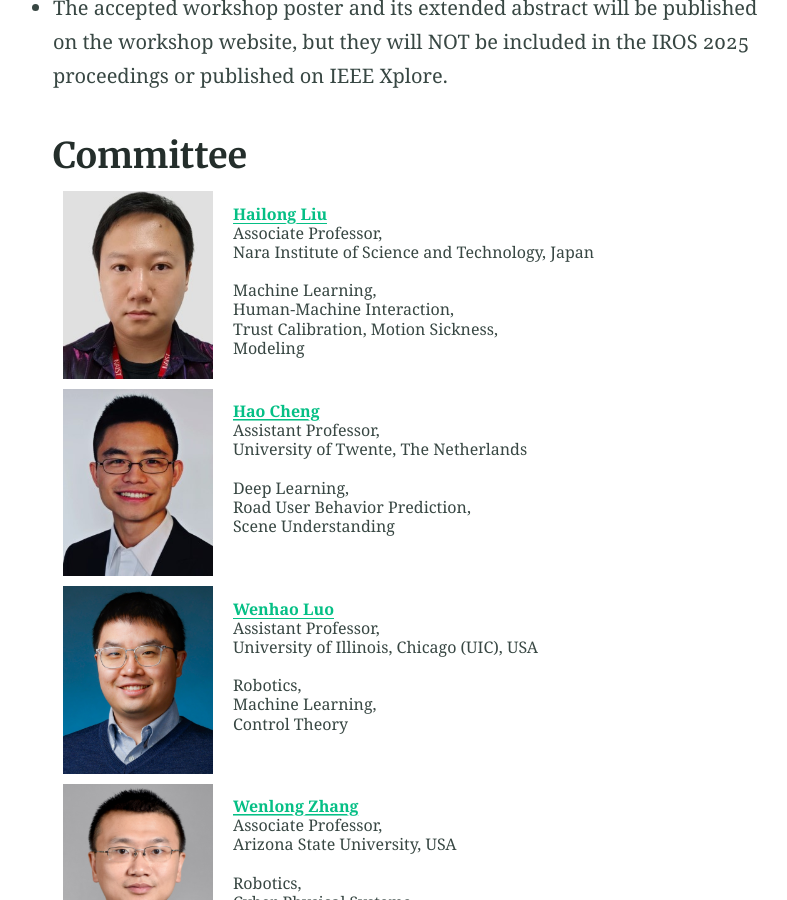
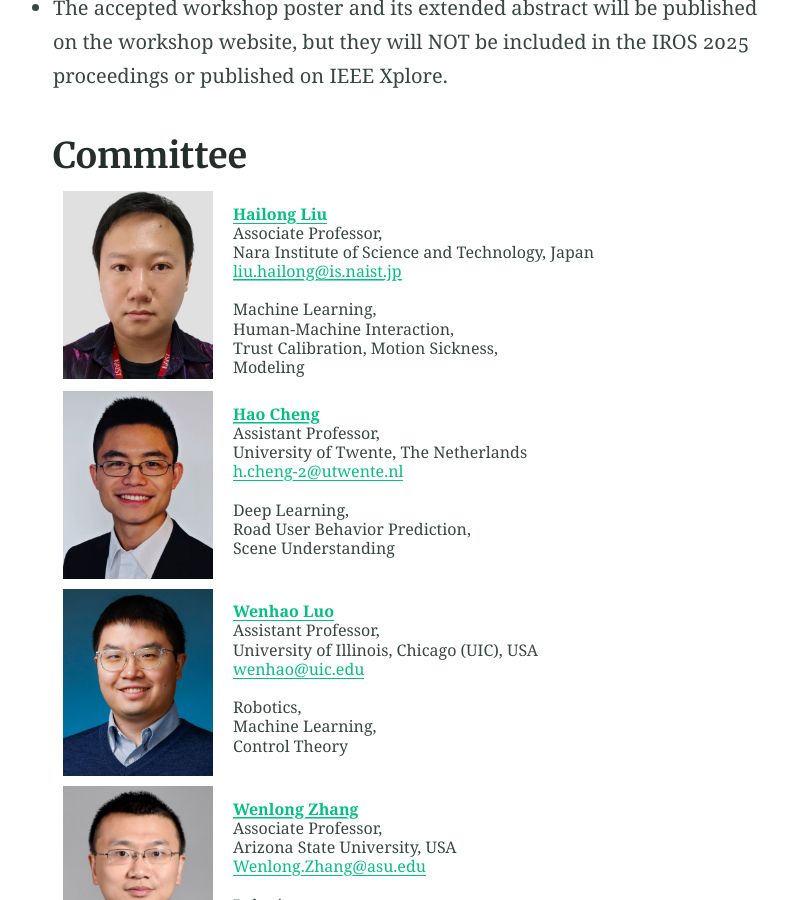
Before and after one commit to Are-You-Happy-with-AV/are-you-happy-with-av.github.io, a Jekyll site: the page built from index.md, in a window 1280 px wide and 900 px high, scrolled down 2781 px. Shown: the whole window, without its empty margins (230-1017 px from the left). Built offline with Jekyll 4.4.1, drawn with Linux system fonts in a browser that asks for light colours; some of the changed text lies outside the part shown.

Commit message:
Update index.md

```diff
--- a/index.md
+++ b/index.md
@@ -51,6 +51,7 @@ The prospect of wide-scale development of automated vehicles (AVs) is due to adv
 <div style="display: flex; align-items: flex-start; margin: 10px;gap: 20px; flex-wrap: wrap;">
 <img src="/assets/committee/Hailong liu.jpg" alt="Hailong Liu" style="width: 150px; height: auto; object-fit: cover; display: block;">
     <p style="font-size: 16px; text-align: left; line-height: 1.2; margin: 4px 0; word-wrap: break-word;"><a href="https://www.researchgate.net/profile/Hailong_Liu9"><strong>Hailong Liu</strong></a><br> Associate Professor,<br> Nara Institute of Science and Technology, Japan<br>
+      <a href="mailto:liu.hailong@is.naist.jp">liu.hailong@is.naist.jp</a><br>
     <br>
      Machine Learning,<br> Human-Machine Interaction,<br> Trust Calibration, Motion Sickness,<br> Modeling</p>
 </div>
@@ -58,6 +59,7 @@ The prospect of wide-scale development of automated vehicles (AVs) is due to adv
 <div style="display: flex; align-items: flex-start; margin: 10px; gap: 20px; flex-wrap: wrap;">
     <img src="/assets/committee/Hao Cheng.jpg" alt="Hao Cheng" style="width: 150px; height: auto; object-fit: cover; display: block;">
     <p style="font-size: 16px; text-align: left; line-height: 1.2; margin: 4px 0; word-wrap: break-word;"><a href="https://sites.google.com/view/hao-cheng/home"><strong>Hao Cheng</strong></a><br> Assistant Professor,<br> University of Twente, The Netherlands<br>
+      <a href="mailto:h.cheng-2@utwente.nl">h.cheng-2@utwente.nl</a><br>
       <br>
      Deep Learning,<br> Road User Behavior Prediction,<br> Scene Understanding</p>
   </div>
@@ -65,6 +67,7 @@ The prospect of wide-scale development of automated vehicles (AVs) is due to adv
 <div style="display: flex; align-items: flex-start; margin: 10px; gap: 20px; flex-wrap: wrap;">
     <img src="/assets/committee/Wenhao Luo.png" alt="Wenhao Luo" style="width: 150px; height: auto; object-fit: cover; display: block;">
     <p style="font-size: 16px; text-align: left; line-height: 1.2; margin: 4px 0; word-wrap: break-word;"><a href="https://www.cs.uic.edu/~wenhao/"><strong>Wenhao Luo</strong></a><br> Assistant Professor,<br> University of Illinois, Chicago (UIC), USA<br>
+      <a href="mailto:wenhao@uic.edu">wenhao@uic.edu</a><br>
       <br>
     Robotics,<br> Machine Learning,<br> Control Theory</p>
   </div>
@@ -72,6 +75,7 @@ The prospect of wide-scale development of automated vehicles (AVs) is due to adv
   <div style="display: flex; align-items: flex-start; margin: 10px; gap: 20px; flex-wrap: wrap;">
     <img src="/assets/committee/Wenlong Zhang.png" alt="Wenlong Zhang" style="width: 150px; height: auto; object-fit: cover; display: block;">
     <p style="font-size: 16px; text-align: left; line-height: 1.2; margin: 4px 0; word-wrap: break-word;"><a href="https://home.riselab.info/team/"><strong>Wenlong Zhang</strong></a><br> Associate Professor,<br> Arizona State University, USA<br>
+      <a href="mailto:Wenlong.Zhang@asu.edu">Wenlong.Zhang@asu.edu</a><br>
       <br>
      Robotics,<br> Cyber-Physical Systems,<br> Control Theory</p>
   </div>
@@ -79,6 +83,7 @@ The prospect of wide-scale development of automated vehicles (AVs) is due to adv
   <div style="display: flex; align-items: flex-start; margin: 10px; gap: 20px; flex-wrap: wrap;">
     <img src="/assets/committee/Fang You.jpg" alt="Fang You" style="width: 150px; height: auto; object-fit: cover;display: block;">
     <p style="font-size: 16px; text-align: left; line-height: 1.2; margin: 4px 0; word-wrap: break-word;"><a href="https://tjdi.tongji.edu.cn/TeacherDetail.do?id=4236&lang=en"><strong>Fang You</strong></a><br> Professor,<br> University of Tongji, China<br>
+      <a href="mailto:youfang@tongji.edu.cn">youfang@tongji.edu.cn</a><br>
       <br>
      Intelligent Cognitive Interaction Automation,<br> Intelligent Cockpit Design,<br> Mixed Space Information Design and Embodied Design</p>
   </div>
@@ -86,6 +91,7 @@ The prospect of wide-scale development of automated vehicles (AVs) is due to adv
   <div style="display: flex; align-items: flex-start; margin: 10px; gap: 20px; flex-wrap: wrap;">
     <img src="/assets/committee/Jianmin Wang.jpg" alt="Jianmin Wang" style="width: 150px; height: auto; object-fit: cover;display: block;">
     <p style="font-size: 16px; text-align: left; line-height: 1.2; margin: 4px 0; word-wrap: break-word;"><a href="https://am.tongji.edu.cn/info/1397/1842.htm"><strong>Jianmin Wang</strong></a><br> Professor,<br> University of Tongji, China<br>
+      <a href="mailto:wangjianmin@tongji.edu.cn">wangjianmin@tongji.edu.cn</a><br>
       <br>
     Human-Computer Interaction</p>
   </div>
@@ -93,6 +99,7 @@ The prospect of wide-scale development of automated vehicles (AVs) is due to adv
  <div style="display: flex; align-items: flex-start; margin: 10px; gap: 20px; flex-wrap: wrap;">
     <img src="/assets/committee/Junmin Wang.jpg" alt="Junmin Wang" style="width: 150px; height: auto; object-fit: cover;display: block;">
     <p style="font-size: 16px; text-align: left; line-height: 1.2; margin: 4px 0; word-wrap: break-word;"><a href="https://sites.utexas.edu/jwang/"><strong>Junmin Wang</strong></a><br> Professor,<br> University of Texas at Austin, USA<br>
+      <a href="mailto:jwang@austin.utexas.edu">jwang@austin.utexas.edu</a><br>
       <br>
      Human-centric Vehicle Automation,<br> Human-Machine Collaboration</p>
   </div>
```
